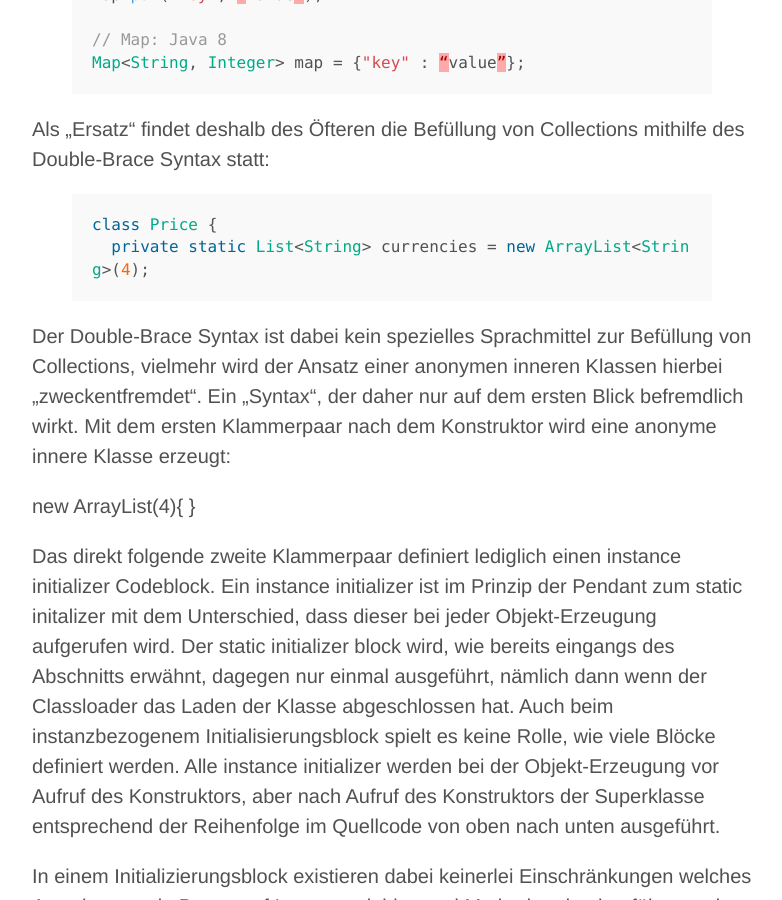
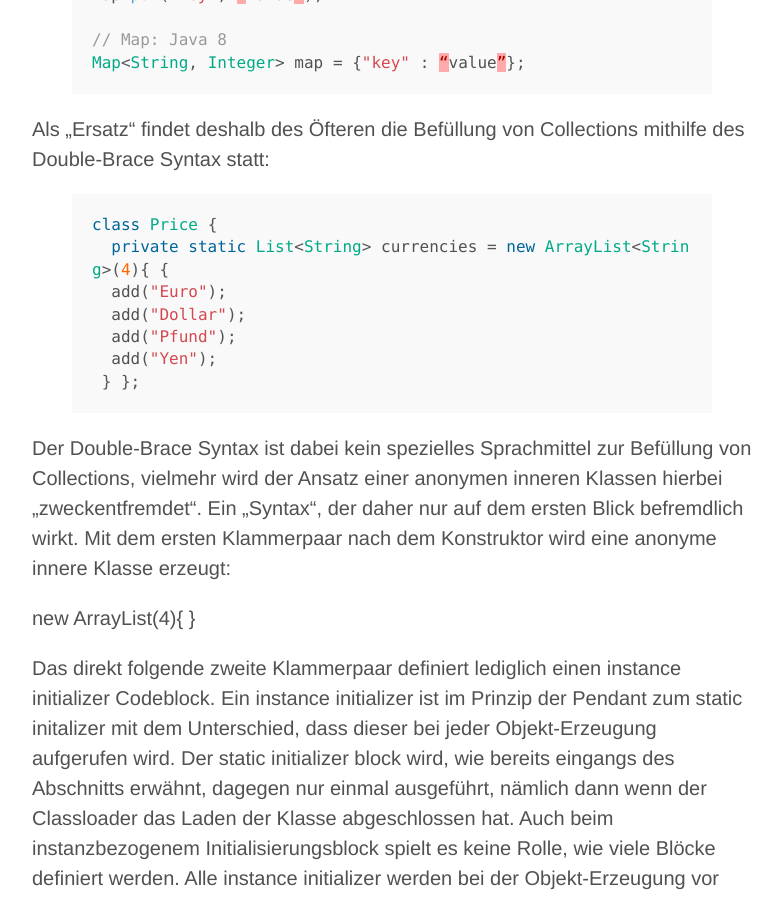
Before and after one commit to andreasschrade/andreasschrade.github.com, a Jekyll site: the page built from _posts/2013-02-26-java-static-initializer-und-double-brace-syntax.md, in a window 1280 px wide and 900 px high, scrolled down 2979 px. Shown: the whole window, without its empty margins (248-1030 px from the left). Built offline with Jekyll 4.4.1, drawn with Linux system fonts in a browser that asks for light colours; Markdown is read by kramdown in place of the engine named in the settings; some of the changed text lies outside the part shown.

Commit message:
fixed markdown issue

```diff
--- a/_posts/2013-02-26-java-static-initializer-und-double-brace-syntax.md
+++ b/_posts/2013-02-26-java-static-initializer-und-double-brace-syntax.md
@@ -46,7 +46,7 @@
 		currencies.add("Yen");
 	}
 
-	Price(BigDecimal netPrice, int productCode) {
+	Price(BigDecimal netPrice, int productCode)
 	...
 }
 {% endhighlight %}
@@ -97,12 +97,12 @@
 
 {% highlight java %}
 class Price {
-  private static List<String> currencies = new ArrayList<String>(4){{
+  private static List<String> currencies = new ArrayList<String>(4){ {
   add("Euro");
   add("Dollar");
   add("Pfund");
   add("Yen");
- }};
+ } };
 {% endhighlight %}
 
 Der Double-Brace Syntax ist dabei kein spezielles Sprachmittel zur Befüllung von Collections, vielmehr wird der Ansatz einer anonymen inneren Klassen hierbei „zweckentfremdet“. Ein „Syntax“, der daher nur auf dem ersten Blick befremdlich wirkt.
@@ -136,12 +136,12 @@
 myCar.setMaxSpeed(184);
 
 // Double Brace
-Car myCar = new Car(“Taxi”){{
+Car myCar = new Car(“Taxi”){ {
   setWidth(1.82f);
   setHeight(1.622f);
   setColor(Color.WHITE);
   setMaxSpeed(184);
-}};
+} };
 {% endhighlight %}
 
 Ist Double-Brace somit das ideale Mittel zur unkomplizierten Objekterzeugung?
@@ -187,9 +187,9 @@
     car1.setWidth(1.82);
 
     // DoubleBrace Initialisierung
-    Car car2= new Car("Taxi"){{
+    Car car2= new Car("Taxi"){ {
 	setWidth(1.82);
-    }};
+    } };
 
     System.out.print(car1.getClass()); // com.vehicles.Car
 
```
